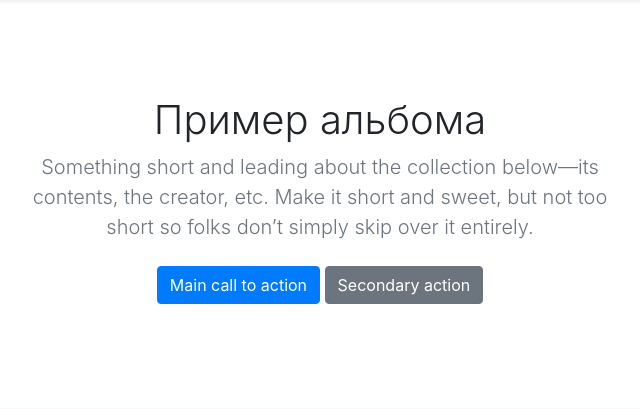
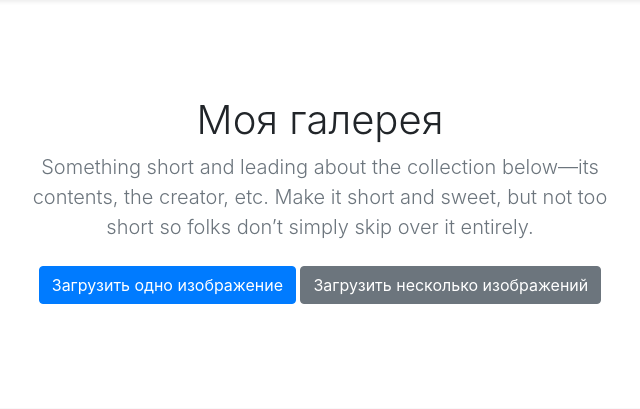
Before and after one commit to Kevrnd/GeekBrainsPHP, a PHP site: page / in a window 1280 px wide. Shown: the part 56-465 px from the top of the page, without its empty margins (320-960 px from the left). Run offline with PHP 8.4, Linux system fonts and the light colour scheme.

Commit message:
somechange
Некоторые изменения

```diff
--- a/Lesson4/index.php
+++ b/Lesson4/index.php
@@ -46,11 +46,11 @@
 
   <section class="jumbotron text-center">
     <div class="container">
-      <h1 class="jumbotron-heading">Пример альбома</h1>
+      <h1 class="jumbotron-heading">Моя галерея</h1>
       <p class="lead text-muted">Something short and leading about the collection below—its contents, the creator, etc. Make it short and sweet, but not too short so folks don’t simply skip over it entirely.</p>
       <p>
-        <a href="#" class="btn btn-primary my-2">Main call to action</a>
-        <a href="#" class="btn btn-secondary my-2">Secondary action</a>
+        <a href="#" class="btn btn-primary my-2">Загрузить одно изображение</a>
+        <a href="#" class="btn btn-secondary my-2">Загрузить несколько изображений</a>
       </p>
     </div>
   </section>
```
